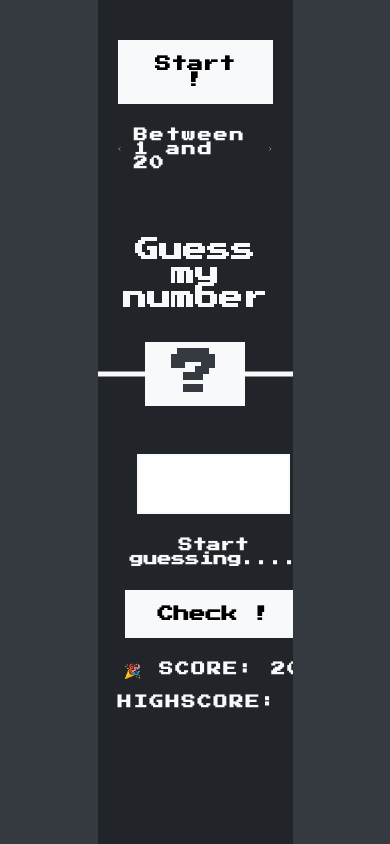
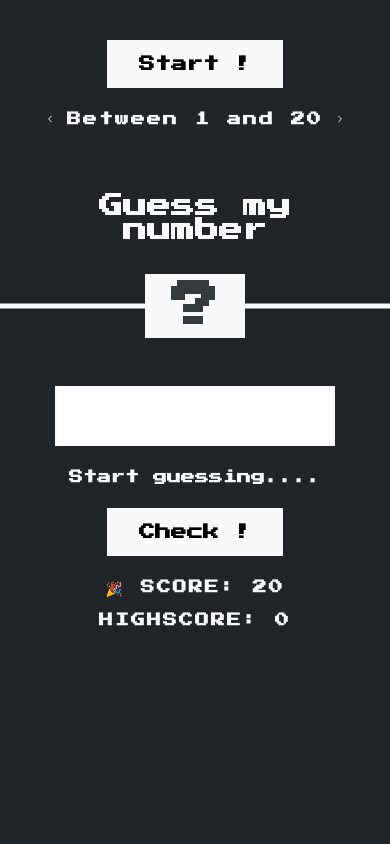
Before and after one commit to Kevin-Tko/Guess-Num, a plain HTML site: page index.html in a window 390 px wide. Drawn offline with nearby package versions, Linux system fonts and the light colour scheme.

Commit message:
media query

```diff
--- a/style.css
+++ b/style.css
@@ -188,6 +188,9 @@ p {
 /*media query */
 /* ******************************* */
 @media (max-width: 68.75em) {
+    .game {
+        width: 100%;
+    }
     .header {
         flex-direction: column;
         align-items: center;
```
